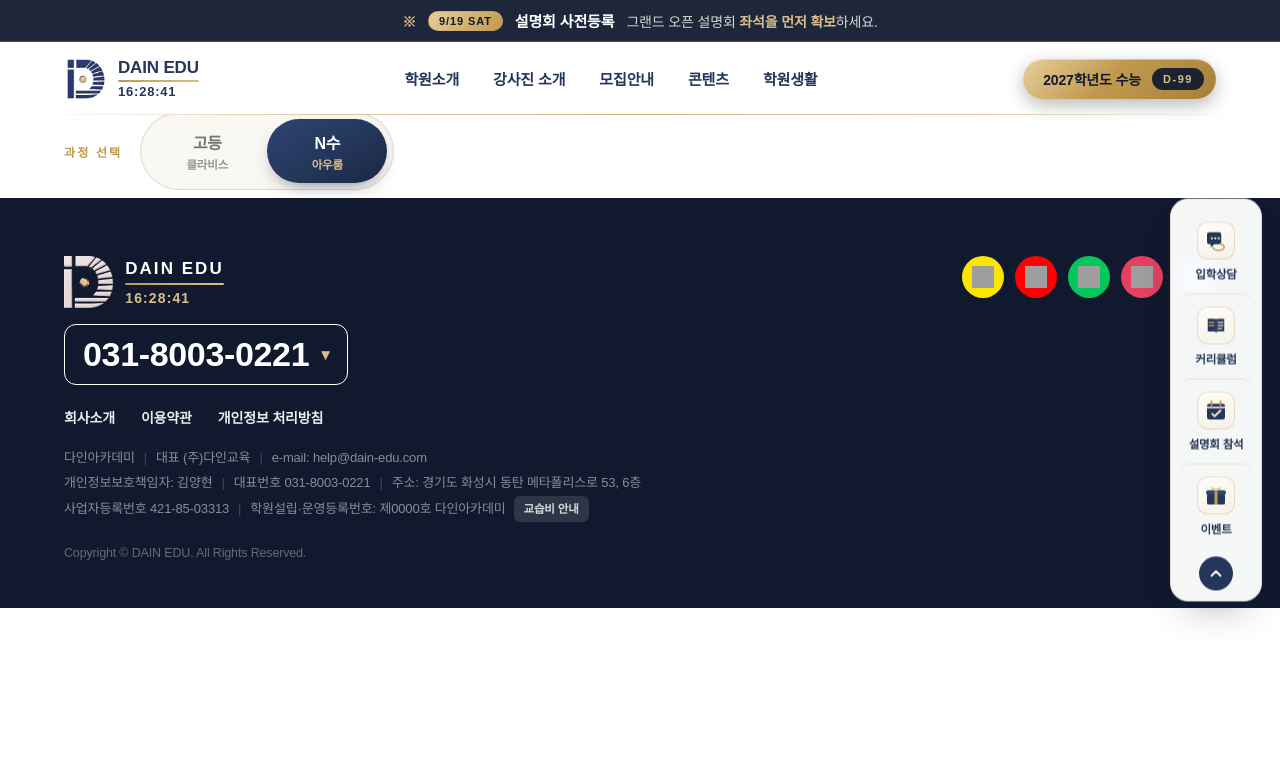
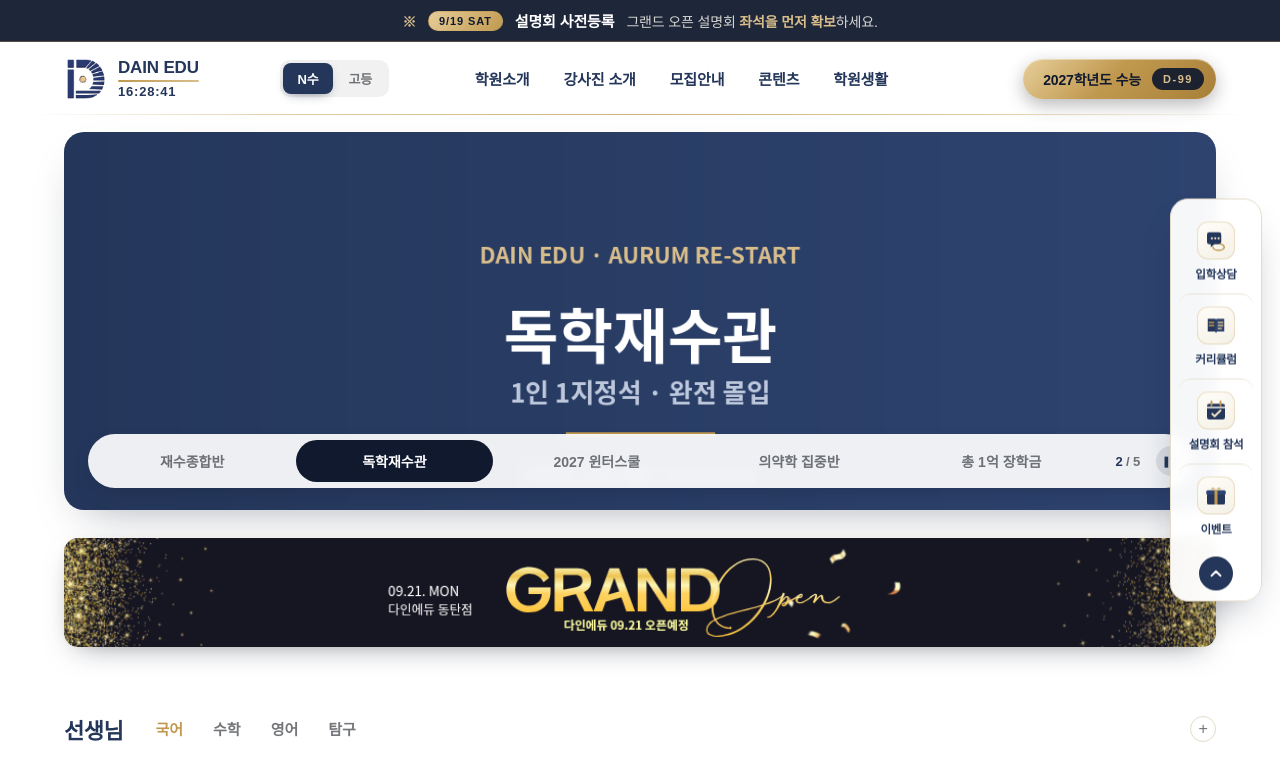
Before and after one commit to jungmin-lee-1122/dainedu, a Next.js app: page /aurum in a window 1280 px wide. Shown: the top 765 px of the page. Built offline with nearby package versions, Linux system fonts and the light colour scheme; grey boxes are pictures that could not be loaded; a web font is replaced by a local one.

Commit message:
기존 페이지 복원 및 토글버튼 위치 수정

```diff
--- a/app/SiteHeader.tsx
+++ b/app/SiteHeader.tsx
@@ -5,7 +5,8 @@
 // ═══════════════════════════════════════════════════════════
 const SEMINAR = "https://dain-edu.higgsfield.app/seminar";
 
-export default function SiteHeader() {
+/** current: 로고 옆 과정 토글에서 현재 켜둘 값 ("clavis" | "aurum" | none) */
+export default function SiteHeader({ current }: { current?: "clavis" | "aurum" }) {
   return (
     <>
       <a className="dn-topbar" href={SEMINAR} aria-label="설명회 사전등록 안내">
@@ -26,6 +27,27 @@
             <span className="dn-nav-clock js-clock">00:00:00</span>
           </span>
         </a>
+
+        {current && (
+          <div className="dn-gtoggle" role="tablist" aria-label="과정 전환">
+            <a
+              className={`dn-gtoggle-btn${current === "aurum" ? " is-on" : ""}`}
+              href="/aurum"
+              role="tab"
+              aria-selected={current === "aurum"}
+            >
+              N수
+            </a>
+            <a
+              className={`dn-gtoggle-btn${current === "clavis" ? " is-on" : ""}`}
+              href="/clavis"
+              role="tab"
+              aria-selected={current === "clavis"}
+            >
+              고등
+            </a>
+          </div>
+        )}
 
         <ul className="dn-gnb">
           <li className="dn-gnb-item">
--- a/app/aurum/page.tsx
+++ b/app/aurum/page.tsx
@@ -15,7 +15,7 @@
 } from "./aurumData";
 
 /** 본문 표시 여부 — 임시로 숨겨둠. true 로 바꾸면 다시 나옵니다. */
-const SHOW_BODY = false;
+const SHOW_BODY = true;
 
 export const metadata: Metadata = {
   title: "N수 아우룸 — 다인교육 동탄점",
@@ -25,25 +25,8 @@
 export default function AurumPage() {
   return (
     <main className="dn-body cv-page">
-      <SiteHeader />
+      <SiteHeader current="aurum" />
 
-      {/* ── 학년 전환 스위치 ── */}
-      <section className="dn-grade-sec">
-        <div className="dn-wrap dn-grade-in">
-          <span className="dn-grade-label">과정 선택</span>
-          <div className="dn-grade" role="tablist" aria-label="과정 전환">
-            <span className="dn-grade-thumb" data-pos="right" aria-hidden="true" />
-            <a className="dn-grade-btn" href="/clavis" role="tab" aria-selected={false}>
-              <b>고등</b>
-              <i>클라비스</i>
-            </a>
-            <a className="dn-grade-btn is-on" href="/aurum" role="tab" aria-selected={true}>
-              <b>N수</b>
-              <i>아우룸</i>
-            </a>
-          </div>
-        </div>
-      </section>
 
       {/* ══════════ 본문 임시 숨김 — 다시 보이려면 위쪽 SHOW_BODY 를 true 로 ══════════ */}
       {SHOW_BODY && (
--- a/app/globals.css
+++ b/app/globals.css
@@ -1548,31 +1548,19 @@
   .tc-lineup-in{flex-direction:column;align-items:flex-start}
 }
 
-/* ═══════ 31) 과정(학년) 전환 스위치 — 고등 클라비스 ↔ N수 아우룸 ═══════ */
-.dn-grade-sec{padding:112px 0 8px;background:#fff}
-.dn-grade-in{display:flex;align-items:center;gap:18px;flex-wrap:wrap}
-.dn-grade-label{font-size:12px;font-weight:800;letter-spacing:.18em;color:var(--dn-gold)}
-.dn-grade{position:relative;display:inline-flex;padding:6px;border-radius:999px;
-  background:var(--dn-cream);border:1px solid var(--dn-line);
-  box-shadow:inset 0 1px 3px rgba(16,25,46,.06)}
-.dn-grade-thumb{position:absolute;top:6px;bottom:6px;width:calc(50% - 6px);border-radius:999px;
-  background:linear-gradient(150deg,#2E4470,var(--dn-navy) 55%,#182742);
-  box-shadow:0 8px 20px -10px rgba(16,25,46,.7);
-  transition:transform .32s cubic-bezier(.22,.7,.3,1)}
-.dn-grade-thumb[data-pos="left"]{left:6px;transform:translateX(0)}
-.dn-grade-thumb[data-pos="right"]{left:6px;transform:translateX(100%)}
-.dn-grade-btn{position:relative;z-index:2;display:flex;flex-direction:column;align-items:center;gap:2px;
-  min-width:120px;padding:11px 26px;border-radius:999px;text-decoration:none;
-  color:var(--dn-ink-soft);transition:color .28s ease}
-.dn-grade-btn b{font-size:16px;font-weight:800;letter-spacing:-.02em}
-.dn-grade-btn i{font-style:normal;font-size:11.5px;font-weight:600;opacity:.75}
-.dn-grade-btn:hover{color:var(--dn-navy)}
-.dn-grade-btn.is-on{color:#fff}
-.dn-grade-btn.is-on i{color:var(--dn-gold-soft);opacity:1}
-@media(max-width:900px){
-  .dn-grade-sec{padding:16px 0 6px}
-  .dn-grade-in{gap:12px}
-  .dn-grade{width:100%}
-  .dn-grade-btn{flex:1 1 0;min-width:0;padding:10px 12px}
-  .dn-grade-btn b{font-size:15px}
-}
+/* ═══════ 31) 로고 옆 과정 토글 (N수 / 고등) ═══════ */
+.dn-gtoggle{display:inline-flex;flex:0 0 auto;gap:2px;margin-left:12px;padding:3px;
+  border-radius:10px;background:rgba(16,25,46,.06)}
+.dn-gtoggle-btn{padding:6px 14px;border-radius:8px;font-size:13px;font-weight:700;
+  color:var(--dn-ink-soft);text-decoration:none;letter-spacing:-.01em;
+  transition:background .22s ease,color .22s ease,box-shadow .22s ease}
+.dn-gtoggle-btn:hover{color:var(--dn-navy)}
+.dn-gtoggle-btn.is-on{background:var(--dn-navy);color:#fff;
+  box-shadow:0 4px 12px -6px rgba(16,25,46,.7)}
+@media(max-width:1000px){
+  .dn-gtoggle{margin-left:8px;padding:2px}
+  .dn-gtoggle-btn{padding:6px 11px;font-size:12px}
+}
+@media(max-width:420px){
+  .dn-gtoggle-btn{padding:5px 9px;font-size:11.5px}
+}
```
Also changed, not shown: app/clavis/page.tsx (+2 -19 lines).
